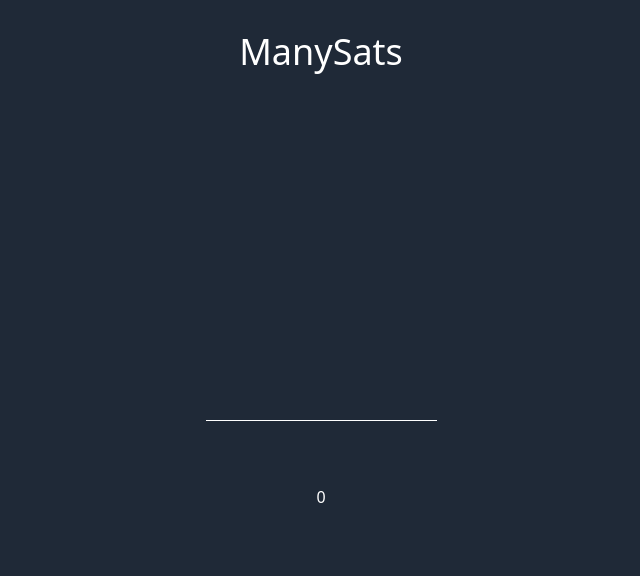
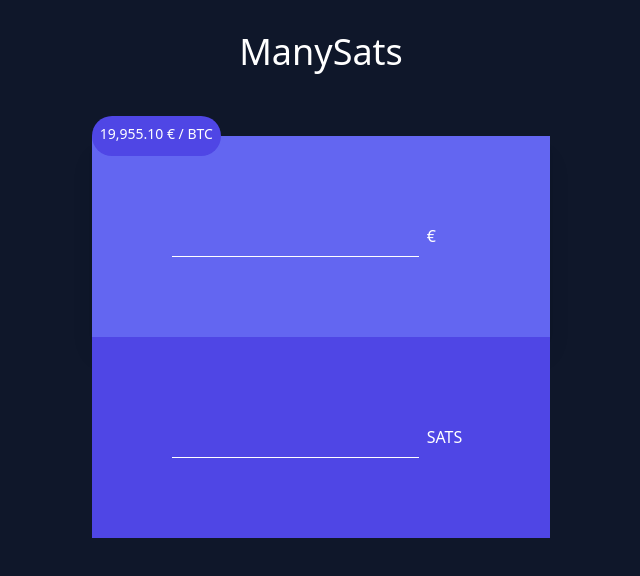
Before and after one commit to cstenglein/manysats, a Next.js app: page / in a window 1280 px wide. Shown: the top 576 px of the page, without its empty margins (319-959 px from the left). Built offline with nearby package versions, Linux system fonts and the light colour scheme.

Commit message:
more work

```diff
--- a/components/Input.tsx
+++ b/components/Input.tsx
@@ -1,5 +1,18 @@
-const Input = () => {
-  return <input className='block border border-black' />;
+import { FC } from 'react';
+
+const Input: FC = () => {
+  const onChangeHandler = () => {};
+
+  return (
+    <div className='w-full flex my-8'>
+      <input
+        className='text-right bg-gray-800 border-b border-white outline-none focus:border-blue-400'
+        type='text'
+        inputMode='decimal'
+      ></input>
+      <label>€</label>
+    </div>
+  );
 };
 
 export default Input;
--- /dev/null
+++ b/components/Main.tsx
@@ -0,0 +1,79 @@
+import { ChangeEvent, useEffect, useState } from 'react';
+
+const Main = () => {
+  const [fiatAmount, setFiatAmount] = useState<string>('');
+  const [satAmount, setSatAmount] = useState<string>('');
+  const [price, setPrice] = useState<number | null>(null);
+  const [formattedPrice, setFormattedPrice] = useState<string>('');
+
+  const onChangeFiatHandler = (event: ChangeEvent<HTMLInputElement>) => {
+    event.preventDefault();
+    const input = event.target.value.replace(/[^0-9.]/g, '');
+    const formattedInput = input.endsWith('.') ? input : new Intl.NumberFormat('en-US').format(+input);
+    setFiatAmount(formattedInput);
+    console.log('CHANGE FIAT', formattedInput);
+    // format output
+    const converted = ((+input / price!) * 100_000_000).toFixed(0);
+    const formatted = new Intl.NumberFormat('en-US').format(+converted);
+    setSatAmount(formatted);
+  };
+
+  const onChangeSatHandler = (event: ChangeEvent<HTMLInputElement>) => {
+    event.preventDefault();
+    const input = event.target.value.replace(/[^0-9.]/g, '');
+    const formattedInput = input.endsWith('.') ? input : new Intl.NumberFormat('en-US').format(+input);
+    setSatAmount(formattedInput);
+    console.log('CHANGE SAT', formattedInput);
+    // format output
+    const converted = ((+input * price!) / 100_000_000).toFixed(2);
+    const formatted = new Intl.NumberFormat('en-US').format(+converted);
+    setFiatAmount(formatted);
+  };
+
+  useEffect(() => {
+    fetch('/api/price')
+      .then((res) => res.json())
+      .then((data: number) => {
+        setPrice(data);
+        setFormattedPrice(
+          new Intl.NumberFormat('en-US', {
+            minimumFractionDigits: 2,
+            currency: 'EUR'
+          }).format(data)
+        );
+      });
+  }, []);
+
+  return (
+    <main className='h-screen flex flex-col items-center bg-slate-900 text-white'>
+      <h1 className='text-4xl p-8 mb-8'>ManySats</h1>
+      <section className='flex items-center flex-col'>
+        <article className='w-full mx-5 flex justify-start'>
+          <p className='bg-indigo-600 p-2 -my-5 rounded-full text-white text-sm z-10'>{formattedPrice} € / BTC</p>
+        </article>
+        <article className='flex p-20 bg-indigo-500 w-full shadow-xl'>
+          <input
+            className='text-right border-b border-white outline-none focus:border-indigo-800 p-2 bg-indigo-500'
+            type='text'
+            inputMode='decimal'
+            value={fiatAmount}
+            onChange={onChangeFiatHandler}
+          ></input>
+          <label className='p-2'>€</label>
+        </article>
+        <article className='flex p-20 bg-indigo-600 w-full'>
+          <input
+            className='text-right border-b border-white outline-none focus:border-indigo-200 p-2 bg-indigo-600'
+            type='text'
+            inputMode='decimal'
+            value={satAmount}
+            onChange={onChangeSatHandler}
+          ></input>
+          <label className='p-2'>SATS</label>
+        </article>
+      </section>
+    </main>
+  );
+};
+
+export default Main;
--- a/pages/api/price.ts
+++ b/pages/api/price.ts
@@ -1,16 +1,16 @@
 import type { NextApiRequest, NextApiResponse } from 'next';
 
-let bla: any = '19955.10000';
+let price: number = 19955.1;
 
 export default async function handler(req: NextApiRequest, res: NextApiResponse<any>) {
-  if (!bla) {
+  if (!price) {
     const data = await fetch('https://api.kraken.com/0/public/Ticker?pair=XBTEUR');
     const json = await data.json();
     console.log(json);
-    bla = json.result.XXBTZEUR.a[0];
+    price = +json.result.XXBTZEUR.a[0];
   } else {
     console.log('cached :)');
   }
 
-  res.status(200).json(bla);
+  res.status(200).json(price);
 }
--- a/pages/index.tsx
+++ b/pages/index.tsx
@@ -1,46 +1,16 @@
 import type { NextPage } from 'next';
 import Head from 'next/head';
-import { useEffect, useState } from 'react';
+import Main from '../components/Main';
 
 const Home: NextPage = () => {
-  const [converted, setConverted] = useState<any>(0);
-  const [price, setPrice] = useState<number | null>(null);
-  const onChangeHandler = (event: any) => {
-    const val = ((event.target.value / price!) * 100_000_000).toFixed(0);
-    const formatted = new Intl.NumberFormat('en-US').format(+val);
-    setConverted(formatted);
-  };
-
-  useEffect(() => {
-    fetch('/api/price')
-      .then((res) => res.json())
-      .then((data) => {
-        setPrice(data);
-      });
-  }, []);
-
   return (
     <div>
       <Head>
-        <title>Create Next App</title>
-        <meta name='description' content='Generated by create next app' />
+        <title>ManySats</title>
+        <meta name='description' content='Fiat to Satoshi Converter' />
         <link rel='icon' href='/favicon.ico' />
       </Head>
-
-      <main className='h-screen flex flex-col items-center bg-gray-800 text-white'>
-        <h1 className='text-4xl p-8'>ManySats</h1>
-        <div className='h-full flex justify-center items-center flex-col'>
-          <div className='w-full flex my-8'>
-            <input
-              className='text-center bg-gray-800 border-b border-white outline-none'
-              onChange={onChangeHandler}
-            ></input>
-          </div>
-          <div className='w-full block my-8'>
-            <div className='flex justify-center'>{converted}</div>
-          </div>
-        </div>
-      </main>
+      <Main />
     </div>
   );
 };
```
